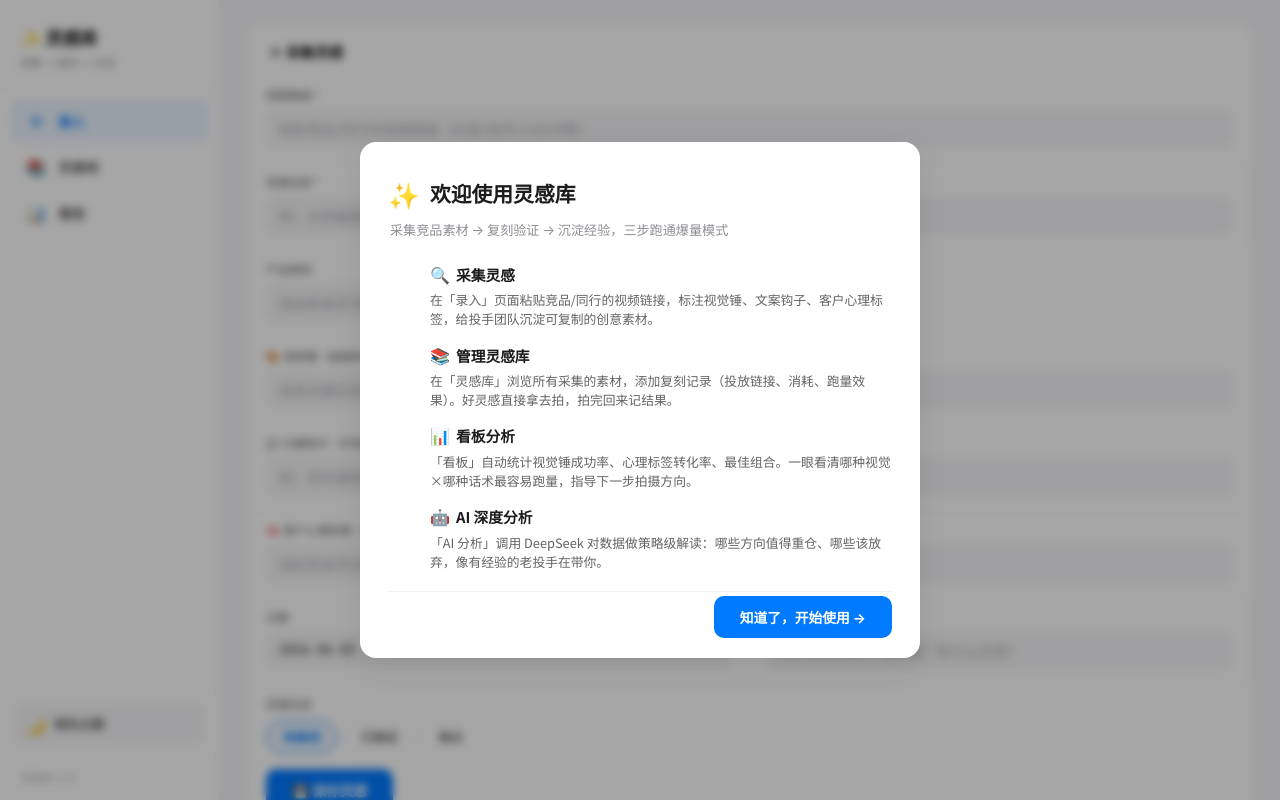
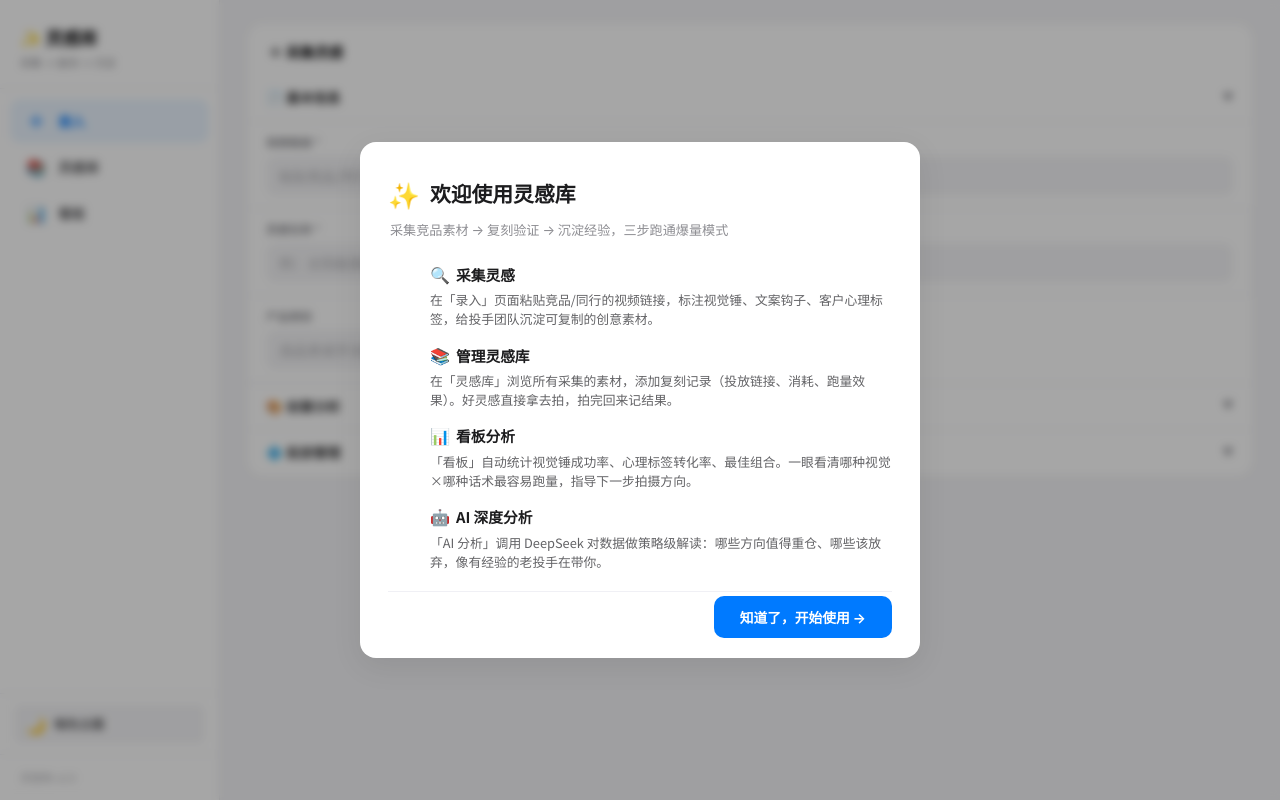
Before and after one commit to JPZB-JZ/inspiration-lib, a website: page public/index.html in a window 1280 px wide. Drawn offline with nearby package versions, Linux system fonts and the light colour scheme; files that its build step writes are made by us from their sources; no server answers; files whose address does not match are found by name.

Commit message:
feat: collapsible form groups, field hints

```diff
--- a/public/app.js
+++ b/public/app.js
@@ -4,6 +4,16 @@
 // 主题切换
 // ================================================================
 
+
+
+function toggleGroup(el) {
+  var body = el.nextElementSibling;
+  if (!body) return;
+  var isOpen = body.classList.contains('open');
+  body.classList.toggle('open');
+  var arrow = el.querySelector('.fg-arrow');
+  if (arrow) arrow.style.transform = isOpen ? 'rotate(0deg)' : 'rotate(180deg)';
+}
 function toggleTheme() {
   var html = document.documentElement;
   var isDark = html.getAttribute(data-theme) === dark;
--- a/public/index.html
+++ b/public/index.html
@@ -54,17 +54,61 @@
     <section id="t-entry" class="tab on">
       <div class="card">
         <div class="card-h">＋ 采集灵感</div>
+
+        <!-- 分组1: 基本信息 -->
+        <div class="fg-group">
+          <div class="fg-h" onclick="toggleGroup(this)">
+            <span>📄 基本信息</span>
+            <span class="fg-arrow">▼</span>
+          </div>
+          <div class="fg-body open">
             <div class="fg">
               <div class="ff full">
                 <label>视频链接 *</label>
                 <input class="ios-in" id="fLink" placeholder="粘贴竞品/同行的视频链接（抖音/快手/小红书等）">
               </div>
-          <div class="ff"><label>灵感名称 *</label><input class="ios-in" id="fName" placeholder="例：太阳能路灯-安装对比、路锥-暴力测试"></div>
+              <div class="ff"><label>灵感名称 *</label><input class="ios-in" id="fName" placeholder="例：太阳能路灯-安装对比、路锜-暴力测试"></div>
               <div class="ff"><label>品牌</label><input class="ios-in" id="fBrand" list="dlBrand" placeholder="选品牌或手动输入" onchange="saveDlOpt('dlBrand',this.value)"></div>
               <div class="ff"><label>产品类别</label><input class="ios-in" id="fCat" list="dlCat" placeholder="选品类或手动输入" onchange="saveDlOpt('dlCat',this.value)"></div>
-          <div class="ff full"><label>🎨 视觉锤（画面核心特征）</label><input class="ios-in" id="fVisual" list="dlVisual" placeholder="选常见模式或自己写" onchange="saveDlOpt('dlVisual',this.value)"></div>
-          <div class="ff full"><label>💬 文案钩子（开场原话 / 核心话术）</label><input class="ios-in" id="fHook" placeholder="如：农村道路别再摸黑走路了、这种路锥被车压了还能弹回来"></div>
-          <div class="ff full"><label>🧠 客户心理标签（逗号分隔）</label><input class="ios-in" id="fPsych" list="dlPsych" placeholder="选标签或手动输入" onchange="saveDlOpt('dlPsych',this.value)"></div>
+            </div>
+          </div>
+        </div>
+
+        <!-- 分组2: 创意分析 -->
+        <div class="fg-group">
+          <div class="fg-h" onclick="toggleGroup(this)">
+            <span>🎨 创意分析</span>
+            <span class="fg-arrow">▼</span>
+          </div>
+          <div class="fg-body">
+            <div class="fg">
+              <div class="ff full">
+                <label>🎨 视觉锤（画面核心特征）</label>
+                <input class="ios-in" id="fVisual" list="dlVisual" placeholder="选常见模式或自己写" onchange="saveDlOpt('dlVisual',this.value)">
+                <div class="ff-hint">常见：安装对比、爆力测试、微观特写、数据对比、场景实拍</div>
+              </div>
+              <div class="ff full">
+                <label>💬 文案钩子（开场原话 / 核心话术）</label>
+                <input class="ios-in" id="fHook" placeholder="如：农村道路别再摸黑走路了、这种路锜被车压了还能弹回来">
+                <div class="ff-hint">前三秒的开场白，或核心话术的精缩版</div>
+              </div>
+              <div class="ff full">
+                <label>🧠 客户心理标签（逗号分隔）</label>
+                <input class="ios-in" id="fPsych" list="dlPsych" placeholder="选标签或手动输入" onchange="saveDlOpt('dlPsych',this.value)">
+                <div class="ff-hint">常见：安全焦虑、价格敏感、从众心理、踩坑恐惧、选择粵劳</div>
+              </div>
+            </div>
+          </div>
+        </div>
+
+        <!-- 分组3: 投放管理 -->
+        <div class="fg-group">
+          <div class="fg-h" onclick="toggleGroup(this)">
+            <span>💠 投放管理</span>
+            <span class="fg-arrow">▼</span>
+          </div>
+          <div class="fg-body">
+            <div class="fg">
               <div class="ff"><label>日期</label><input type="text" class="ios-in mono" id="fDate" placeholder="年-月-日" readonly onclick="openDatePicker('fDate')"></div>
               <div class="ff"><label>投手备注</label><input class="ios-in" id="fNote" placeholder="为什么觉得这个能跑量？有什么灵感？"></div>
             </div>
@@ -79,6 +123,8 @@
             <div class="act-row">
               <button class="btn-m" id="saveBtn" onclick="save()">💾 保存灵感</button>
               <button class="btn-g" id="cancelBtn" onclick="cancelEdit()" style="display:none">取消编辑</button>
+            </div>
+          </div>
         </div>
       </div>
     </section>
--- a/public/style.css
+++ b/public/style.css
@@ -506,3 +506,19 @@ body{font-family:'Noto Sans SC',-apple-system,sans-serif;background:var(--bg);co
 .mc-stats{display:flex;gap:12px;padding:8px 0;border-top:1px solid var(--sep-l);border-bottom:1px solid var(--sep-l);margin-bottom:8px;flex-wrap:wrap}
 .mc-stat{display:flex;align-items:center;gap:4px;font-size:.72rem;color:var(--t4)}
 .mc-stat .sv{font-weight:700;color:var(--t1);font-size:.78rem}
+
+/* 表单分组 */
+.fg-group{border-bottom:1px solid var(--sep-l)}
+.fg-group:last-child{border-bottom:none}
+.fg-h{
+  display:flex;align-items:center;justify-content:space-between;
+  padding:12px 18px;cursor:pointer;user-select:none;
+  font-weight:700;font-size:.85rem;color:var(--t2);
+  transition:.1s;
+}
+.fg-h:hover{background:var(--bg)}
+.fg-arrow{font-size:.7rem;color:var(--t4);transition:transform .2s}
+.fg-body{overflow:hidden;max-height:0;transition:max-height .25s ease}
+.fg-body.open{max-height:600px}
+.fg-body .fg{border-top:1px solid var(--sep-l)}
+.ff-hint{font-size:.66rem;color:var(--t5);margin-top:2px;line-height:1.4}
```
Lines whose indentation alone changed are shown as unchanged.
